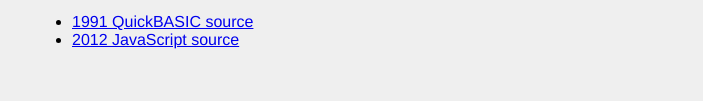
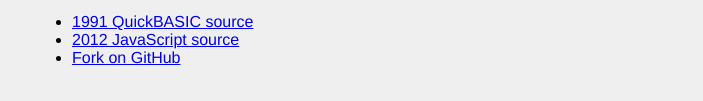
Before and after one commit to bvibber/Vaders, a plain HTML site: page index.html in a window 1280 px wide. Shown: the part 573-674 px from the top of the page, without its empty margins (288-991 px from the left). Drawn offline with Linux system fonts and the light colour scheme.

Commit message:
add github link

```diff
--- a/index.html
+++ b/index.html
@@ -23,6 +23,7 @@
 				<ul>
 					<li><a href="vaders.bas">1991 QuickBASIC source</a>
 					<li><a href="vaders.js">2012 JavaScript source</a>
+					<li><a href="https://github.com/brion/Vaders">Fork on GitHub</a>
 				</li>
 			</div>
 			<div id=assets>
```
